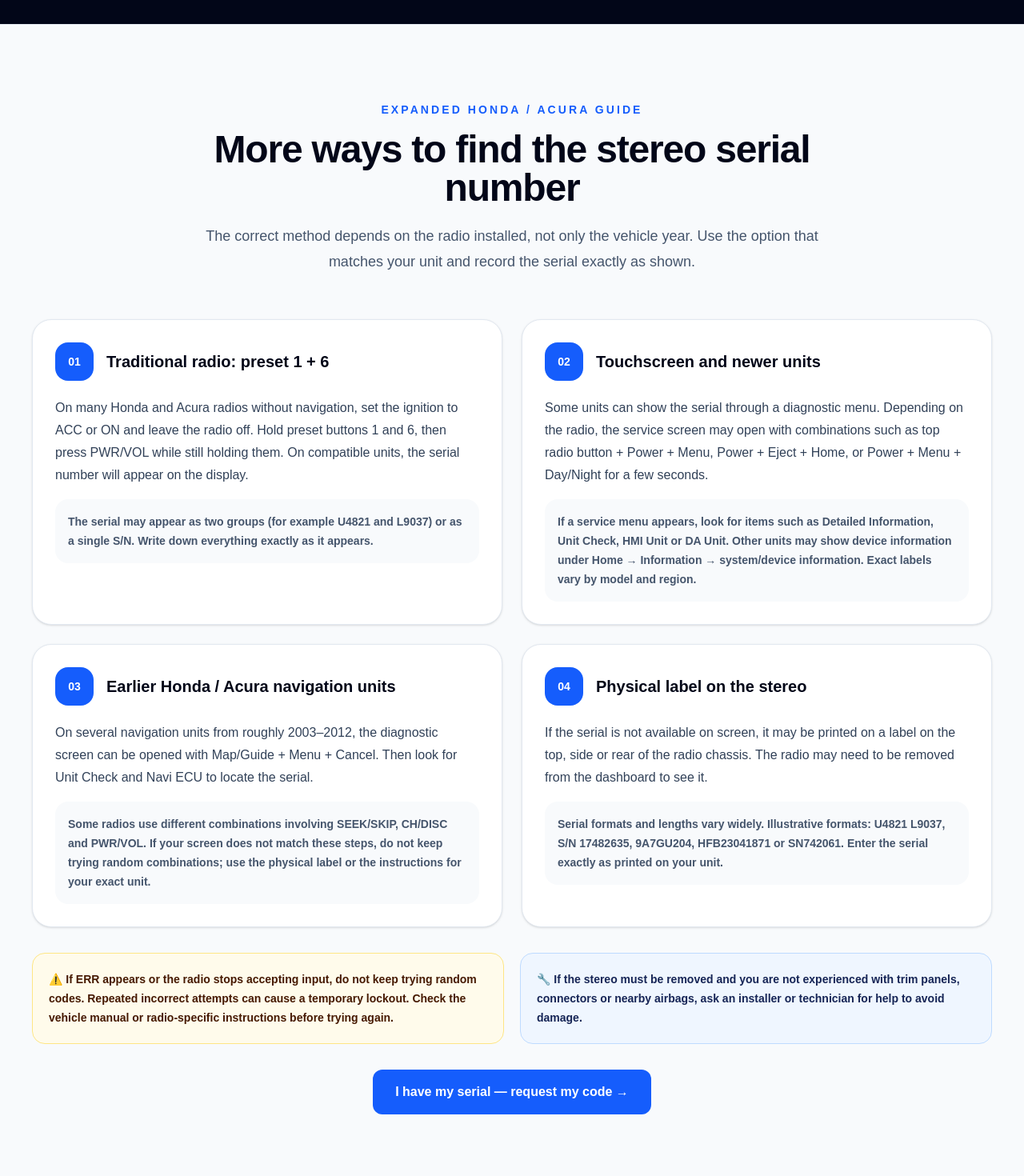
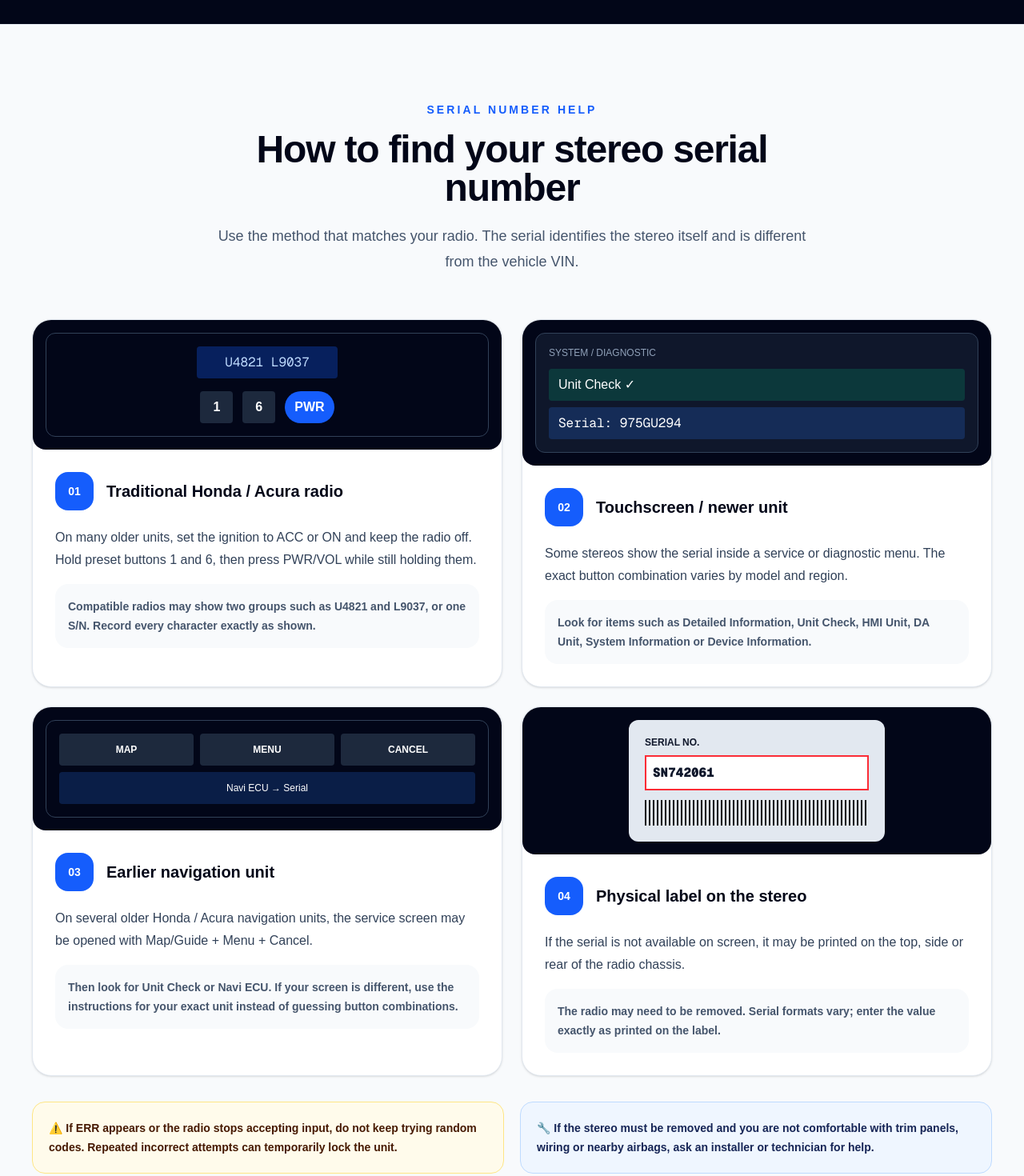
Before and after one commit to victornada2001-hash/Auto-Stereo-Codes---Car-Radio-Code-Service, a Next.js app in the folder app/: page / in a window 1280 px wide. Shown: the part 5840-7310 px from the top of the page at 80% size. Built offline with nearby package versions, Linux system fonts and the light colour scheme.

Commit message:
Expand multilingual serial guide with original visuals

```diff
--- a/app/app/ExpandedSerialGuide.tsx
+++ b/app/app/ExpandedSerialGuide.tsx
@@ -1,111 +1,65 @@
-type Props = { language: "en" | "es" };
+import type { Language } from "./languages";
+
+type Props = { language: Language };
+
+type Guide = { eyebrow:string; title:string; intro:string; warning:string; safety:string; cta:string; cards:{n:string;title:string;text:string;detail:string;visual:"radio"|"touch"|"nav"|"label"}[] };
+
+const guides: Record<Language, Guide> = {
+  en:{eyebrow:"Serial number help",title:"How to find your stereo serial number",intro:"Use the method that matches your radio. The serial identifies the stereo itself and is different from the vehicle VIN.",warning:"If ERR appears or the radio stops accepting input, do not keep trying random codes. Repeated incorrect attempts can temporarily lock the unit.",safety:"If the stereo must be removed and you are not comfortable with trim panels, wiring or nearby airbags, ask an installer or technician for help.",cta:"I found my serial — request my code →",cards:[
+    {n:"01",title:"Traditional Honda / Acura radio",text:"On many older units, set the ignition to ACC or ON and keep the radio off. Hold preset buttons 1 and 6, then press PWR/VOL while still holding them.",detail:"Compatible radios may show two groups such as U4821 and L9037, or one S/N. Record every character exactly as shown.",visual:"radio"},
+    {n:"02",title:"Touchscreen / newer unit",text:"Some stereos show the serial inside a service or diagnostic menu. The exact button combination varies by model and region.",detail:"Look for items such as Detailed Information, Unit Check, HMI Unit, DA Unit, System Information or Device Information.",visual:"touch"},
+    {n:"03",title:"Earlier navigation unit",text:"On several older Honda / Acura navigation units, the service screen may be opened with Map/Guide + Menu + Cancel.",detail:"Then look for Unit Check or Navi ECU. If your screen is different, use the instructions for your exact unit instead of guessing button combinations.",visual:"nav"},
+    {n:"04",title:"Physical label on the stereo",text:"If the serial is not available on screen, it may be printed on the top, side or rear of the radio chassis.",detail:"The radio may need to be removed. Serial formats vary; enter the value exactly as printed on the label.",visual:"label"},
+  ]},
+  es:{eyebrow:"Ayuda con la serie",title:"Cómo encontrar la serie de tu estéreo",intro:"Usa el método que corresponda a tu radio. La serie identifica al estéreo y no es lo mismo que el VIN del vehículo.",warning:"Si aparece ERR o el radio deja de aceptar entradas, no sigas probando códigos al azar. Varios intentos incorrectos pueden bloquear temporalmente la unidad.",safety:"Si es necesario desmontar el estéreo y no tienes experiencia con molduras, cableado o bolsas de aire cercanas, pide ayuda a un instalador o técnico.",cta:"Ya encontré mi serie — solicitar código →",cards:[
+    {n:"01",title:"Radio Honda / Acura tradicional",text:"En muchos equipos antiguos, coloca el encendido en ACC u ON y deja el radio apagado. Mantén presionados 1 y 6 y, sin soltarlos, presiona PWR/VOL.",detail:"En radios compatibles pueden aparecer dos grupos como U4821 y L9037, o un solo S/N. Anota todos los caracteres exactamente como aparecen.",visual:"radio"},
+    {n:"02",title:"Pantalla táctil / unidad más nueva",text:"Algunos estéreos muestran la serie dentro de un menú de servicio o diagnóstico. La combinación exacta de botones cambia según el modelo y la región.",detail:"Busca opciones como Información detallada, Unit Check, HMI Unit, DA Unit, Información del sistema o Información del dispositivo.",visual:"touch"},
+    {n:"03",title:"Navegación de generaciones anteriores",text:"En varias unidades antiguas Honda / Acura, la pantalla de servicio puede abrirse con Map/Guide + Menu + Cancel.",detail:"Después busca Unit Check o Navi ECU. Si tu pantalla es diferente, usa las instrucciones específicas de tu unidad en vez de probar combinaciones al azar.",visual:"nav"},
+    {n:"04",title:"Etiqueta física del estéreo",text:"Si la serie no aparece en pantalla, puede estar impresa en la parte superior, lateral o trasera del chasis del radio.",detail:"Puede ser necesario desmontar el estéreo. Los formatos cambian; introduce la serie exactamente como aparece en la etiqueta.",visual:"label"},
+  ]},
+  pt:{eyebrow:"Ajuda com o número de série",title:"Como encontrar o número de série do seu rádio",intro:"Use o método correspondente ao seu aparelho. O número de série identifica o rádio e é diferente do VIN do veículo.",warning:"Se aparecer ERR ou o rádio parar de aceitar entradas, não continue tentando códigos aleatórios. Várias tentativas incorretas podem bloquear o aparelho temporariamente.",safety:"Se for necessário remover o rádio e você não tiver experiência com acabamentos, fiação ou airbags próximos, procure um instalador ou técnico.",cta:"Encontrei o número de série — solicitar código →",cards:[
+    {n:"01",title:"Rádio Honda / Acura tradicional",text:"Em muitos aparelhos antigos, coloque a ignição em ACC ou ON e mantenha o rádio desligado. Segure 1 e 6 e pressione PWR/VOL sem soltá-los.",detail:"Alguns rádios mostram dois grupos, como U4821 e L9037, ou um único S/N. Anote tudo exatamente como aparece.",visual:"radio"},
+    {n:"02",title:"Tela sensível ao toque / unidade nova",text:"Alguns rádios exibem o número de série em um menu de serviço ou diagnóstico. A combinação exata varia por modelo e região.",detail:"Procure opções como Detailed Information, Unit Check, HMI Unit, DA Unit, System Information ou Device Information.",visual:"touch"},
+    {n:"03",title:"Navegação de gerações anteriores",text:"Em várias unidades Honda / Acura antigas, a tela de serviço pode abrir com Map/Guide + Menu + Cancel.",detail:"Depois procure Unit Check ou Navi ECU. Se a tela for diferente, use as instruções específicas do aparelho.",visual:"nav"},
+    {n:"04",title:"Etiqueta física do rádio",text:"Se o número de série não aparecer na tela, ele pode estar impresso na parte superior, lateral ou traseira do aparelho.",detail:"Pode ser necessário remover o rádio. Digite o número exatamente como está na etiqueta.",visual:"label"},
+  ]},
+  fr:{eyebrow:"Aide pour le numéro de série",title:"Comment trouver le numéro de série de votre autoradio",intro:"Utilisez la méthode correspondant à votre appareil. Le numéro de série identifie l’autoradio et diffère du VIN du véhicule.",warning:"Si ERR apparaît ou si l’autoradio n’accepte plus de saisie, n’essayez pas de codes au hasard. Plusieurs erreurs peuvent provoquer un verrouillage temporaire.",safety:"Si l’autoradio doit être retiré et que vous n’êtes pas à l’aise avec les garnitures, le câblage ou les airbags proches, demandez l’aide d’un technicien.",cta:"J’ai trouvé mon numéro de série — demander mon code →",cards:[
+    {n:"01",title:"Autoradio Honda / Acura traditionnel",text:"Sur de nombreux anciens modèles, mettez le contact sur ACC ou ON et laissez l’autoradio éteint. Maintenez 1 et 6, puis appuyez sur PWR/VOL.",detail:"Les appareils compatibles peuvent afficher deux groupes comme U4821 et L9037, ou un seul S/N. Notez tout exactement.",visual:"radio"},
+    {n:"02",title:"Écran tactile / modèle récent",text:"Certains autoradios affichent le numéro de série dans un menu de service ou de diagnostic. La combinaison exacte varie selon le modèle.",detail:"Cherchez Detailed Information, Unit Check, HMI Unit, DA Unit, System Information ou Device Information.",visual:"touch"},
+    {n:"03",title:"Ancienne unité de navigation",text:"Sur plusieurs anciennes unités Honda / Acura, l’écran de service peut s’ouvrir avec Map/Guide + Menu + Cancel.",detail:"Cherchez ensuite Unit Check ou Navi ECU. Si votre écran est différent, utilisez les instructions propres à votre appareil.",visual:"nav"},
+    {n:"04",title:"Étiquette physique de l’autoradio",text:"Si le numéro n’apparaît pas à l’écran, il peut être imprimé sur le dessus, le côté ou l’arrière du châssis.",detail:"Il peut être nécessaire de retirer l’autoradio. Saisissez le numéro exactement comme il est imprimé.",visual:"label"},
+  ]},
+  de:{eyebrow:"Hilfe zur Seriennummer",title:"So findest du die Seriennummer deines Autoradios",intro:"Nutze die Methode, die zu deinem Radio passt. Die Seriennummer gehört zum Autoradio und ist nicht die Fahrzeug-VIN.",warning:"Wenn ERR erscheint oder das Radio keine Eingaben mehr annimmt, probiere keine zufälligen Codes weiter. Mehrere Fehlversuche können das Gerät vorübergehend sperren.",safety:"Wenn das Radio ausgebaut werden muss und du mit Verkleidungen, Kabeln oder Airbags nicht vertraut bist, lass dir von einem Techniker helfen.",cta:"Seriennummer gefunden — Code anfordern →",cards:[
+    {n:"01",title:"Klassisches Honda / Acura Radio",text:"Bei vielen älteren Geräten Zündung auf ACC oder ON stellen und Radio ausgeschaltet lassen. Tasten 1 und 6 gedrückt halten und PWR/VOL drücken.",detail:"Kompatible Radios zeigen z. B. U4821 und L9037 oder eine einzelne S/N. Alles genau abschreiben.",visual:"radio"},
+    {n:"02",title:"Touchscreen / neueres Gerät",text:"Einige Radios zeigen die Seriennummer in einem Service- oder Diagnosemenü. Die Tastenkombination variiert je nach Modell.",detail:"Suche nach Detailed Information, Unit Check, HMI Unit, DA Unit, System Information oder Device Information.",visual:"touch"},
+    {n:"03",title:"Ältere Navigationseinheit",text:"Bei mehreren älteren Honda / Acura Geräten lässt sich das Servicemenü mit Map/Guide + Menu + Cancel öffnen.",detail:"Danach Unit Check oder Navi ECU wählen. Bei einer anderen Anzeige die Anleitung des konkreten Geräts verwenden.",visual:"nav"},
+    {n:"04",title:"Aufkleber am Autoradio",text:"Wenn die Seriennummer nicht im Display erscheint, kann sie oben, seitlich oder hinten am Gehäuse stehen.",detail:"Möglicherweise muss das Radio ausgebaut werden. Die Seriennummer exakt wie auf dem Aufkleber eingeben.",visual:"label"},
+  ]},
+  it:{eyebrow:"Aiuto numero di serie",title:"Come trovare il numero di serie dell’autoradio",intro:"Usa il metodo adatto al tuo apparecchio. Il numero di serie identifica l’autoradio ed è diverso dal VIN del veicolo.",warning:"Se compare ERR o l’autoradio smette di accettare input, non continuare con codici casuali. Troppi tentativi errati possono bloccare temporaneamente l’unità.",safety:"Se è necessario rimuovere l’autoradio e non hai esperienza con pannelli, cablaggi o airbag vicini, chiedi aiuto a un tecnico.",cta:"Ho trovato il numero di serie — richiedi il codice →",cards:[
+    {n:"01",title:"Autoradio Honda / Acura tradizionale",text:"Su molti modelli più vecchi, imposta l’accensione su ACC o ON e lascia la radio spenta. Tieni premuti 1 e 6, poi premi PWR/VOL.",detail:"Le unità compatibili possono mostrare due gruppi come U4821 e L9037 oppure un solo S/N. Copia tutto esattamente.",visual:"radio"},
+    {n:"02",title:"Touchscreen / unità più recente",text:"Alcune autoradio mostrano il numero di serie in un menu di servizio o diagnostica. La combinazione esatta varia in base al modello.",detail:"Cerca Detailed Information, Unit Check, HMI Unit, DA Unit, System Information o Device Information.",visual:"touch"},
+    {n:"03",title:"Unità di navigazione precedente",text:"Su varie vecchie unità Honda / Acura, la schermata di servizio può aprirsi con Map/Guide + Menu + Cancel.",detail:"Poi cerca Unit Check o Navi ECU. Se lo schermo è diverso, usa le istruzioni specifiche della tua unità.",visual:"nav"},
+    {n:"04",title:"Etichetta fisica dell’autoradio",text:"Se il numero non compare sullo schermo, può essere stampato sopra, di lato o sul retro del telaio.",detail:"Potrebbe essere necessario rimuovere la radio. Inserisci il numero esattamente come stampato.",visual:"label"},
+  ]},
+};
+
+function Visual({kind}:{kind:"radio"|"touch"|"nav"|"label"}) {
+  if(kind==="radio") return <div className="rounded-2xl bg-slate-950 p-4 text-white"><div className="rounded-xl border border-slate-700 p-4"><div className="mx-auto w-44 rounded bg-blue-600/30 px-3 py-2 text-center font-mono text-blue-200">U4821 L9037</div><div className="mt-4 flex justify-center gap-3"><b className="rounded bg-slate-800 px-4 py-2">1</b><b className="rounded bg-slate-800 px-4 py-2">6</b><b className="rounded-full bg-blue-600 px-3 py-2">PWR</b></div></div></div>;
+  if(kind==="touch") return <div className="rounded-2xl bg-slate-950 p-4 text-white"><div className="rounded-xl border border-slate-700 bg-slate-900 p-4"><div className="text-xs text-slate-400">SYSTEM / DIAGNOSTIC</div><div className="mt-3 space-y-2"><div className="rounded bg-emerald-500/20 px-3 py-2">Unit Check ✓</div><div className="rounded bg-blue-500/20 px-3 py-2 font-mono">Serial: 975GU294</div></div></div></div>;
+  if(kind==="nav") return <div className="rounded-2xl bg-slate-950 p-4 text-white"><div className="grid grid-cols-3 gap-2 rounded-xl border border-slate-700 p-4 text-center text-xs"><b className="rounded bg-slate-800 p-3">MAP</b><b className="rounded bg-slate-800 p-3">MENU</b><b className="rounded bg-slate-800 p-3">CANCEL</b><div className="col-span-3 rounded bg-blue-500/20 p-3">Navi ECU → Serial</div></div></div>;
+  return <div className="rounded-2xl bg-slate-950 p-4"><div className="mx-auto max-w-xs rounded-xl bg-slate-200 p-5 text-slate-900"><div className="text-xs font-bold">SERIAL NO.</div><div className="mt-2 border-2 border-red-500 bg-white p-2 font-mono font-black">SN742061</div><div className="mt-3 h-8 bg-[repeating-linear-gradient(90deg,#111_0,#111_2px,transparent_2px,transparent_5px)]" /></div></div>;
+}
 
 export default function ExpandedSerialGuide({ language }: Props) {
-  const es = language === "es";
-
-  const cards = es
-    ? [
-        {
-          n: "01",
-          title: "Radio tradicional: botones 1 + 6",
-          text: "En muchos radios Honda y Acura sin navegación, coloca el encendido en ACC u ON y deja el radio apagado. Mantén presionados los botones 1 y 6 y, sin soltarlos, presiona PWR/VOL para encender el equipo. En unidades compatibles, la pantalla mostrará la serie.",
-          detail: "La serie puede aparecer en dos grupos (por ejemplo, U4821 y L9037) o como un solo S/N. Anota exactamente todo lo que aparezca en pantalla.",
-        },
-        {
-          n: "02",
-          title: "Pantalla táctil y unidades más nuevas",
-          text: "Algunas unidades permiten consultar la serie desde un menú de diagnóstico. Dependiendo del equipo, se puede abrir manteniendo una combinación como botón superior + encendido + Menú, Encendido + Expulsar + Inicio, o Encendido + Menú + Día/Noche durante unos segundos.",
-          detail: "Si aparece el menú de servicio, busca opciones como Información detallada, Unit Check, HMI Unit o DA Unit. En otros equipos la serie puede estar en Inicio → Información → información del sistema o del dispositivo. Los nombres exactos cambian según modelo y región.",
-        },
-        {
-          n: "03",
-          title: "Navegación Honda / Acura de generaciones anteriores",
-          text: "En varias unidades de navegación de aproximadamente 2003 a 2012, el menú de diagnóstico puede abrirse con Map/Guide + Menu + Cancel. Después, busca Unit Check y Navi ECU para localizar la serie.",
-          detail: "Algunos radios usan combinaciones distintas con SEEK/SKIP, CH/DISC y PWR/VOL. Si tu pantalla no coincide con estas instrucciones, no fuerces botones al azar: usa la etiqueta física o la guía específica de tu unidad.",
-        },
-        {
-          n: "04",
-          title: "Etiqueta física en el estéreo",
-          text: "Si la serie no aparece en pantalla, puede estar impresa en una etiqueta en la parte superior, lateral o trasera del chasis. Para verla puede ser necesario extraer el radio del tablero.",
-          detail: "Las series varían mucho de formato y longitud. Ejemplos ilustrativos: U4821 L9037, S/N 17482635, 9A7GU204, HFB23041871 o SN742061. Introduce la serie exactamente como aparece en tu unidad.",
-        },
-      ]
-    : [
-        {
-          n: "01",
-          title: "Traditional radio: preset 1 + 6",
-          text: "On many Honda and Acura radios without navigation, set the ignition to ACC or ON and leave the radio off. Hold preset buttons 1 and 6, then press PWR/VOL while still holding them. On compatible units, the serial number will appear on the display.",
-          detail: "The serial may appear as two groups (for example U4821 and L9037) or as a single S/N. Write down everything exactly as it appears.",
-        },
-        {
-          n: "02",
-          title: "Touchscreen and newer units",
-          text: "Some units can show the serial through a diagnostic menu. Depending on the radio, the service screen may open with combinations such as top radio button + Power + Menu, Power + Eject + Home, or Power + Menu + Day/Night for a few seconds.",
-          detail: "If a service menu appears, look for items such as Detailed Information, Unit Check, HMI Unit or DA Unit. Other units may show device information under Home → Information → system/device information. Exact labels vary by model and region.",
-        },
-        {
-          n: "03",
-          title: "Earlier Honda / Acura navigation units",
-          text: "On several navigation units from roughly 2003–2012, the diagnostic screen can be opened with Map/Guide + Menu + Cancel. Then look for Unit Check and Navi ECU to locate the serial.",
-          detail: "Some radios use different combinations involving SEEK/SKIP, CH/DISC and PWR/VOL. If your screen does not match these steps, do not keep trying random combinations; use the physical label or the instructions for your exact unit.",
-        },
-        {
-          n: "04",
-          title: "Physical label on the stereo",
-          text: "If the serial is not available on screen, it may be printed on a label on the top, side or rear of the radio chassis. The radio may need to be removed from the dashboard to see it.",
-          detail: "Serial formats and lengths vary widely. Illustrative formats: U4821 L9037, S/N 17482635, 9A7GU204, HFB23041871 or SN742061. Enter the serial exactly as printed on your unit.",
-        },
-      ];
-
-  return (
-    <section className="border-y border-slate-200 bg-slate-50 py-24">
-      <div className="mx-auto max-w-7xl px-6 lg:px-10">
-        <div className="mx-auto max-w-3xl text-center">
-          <div className="text-sm font-black uppercase tracking-[0.22em] text-blue-600">
-            {es ? "Guía ampliada Honda / Acura" : "Expanded Honda / Acura guide"}
-          </div>
-          <h2 className="mt-4 text-4xl font-black tracking-tight text-slate-950 md:text-5xl">
-            {es ? "Más formas de encontrar el número de serie" : "More ways to find the stereo serial number"}
-          </h2>
-          <p className="mt-5 text-lg leading-8 text-slate-600">
-            {es
-              ? "El método correcto depende del radio instalado, no solamente del año del vehículo. Usa la opción que coincida con tu equipo y anota la serie exactamente como aparece."
-              : "The correct method depends on the radio installed, not only the vehicle year. Use the option that matches your unit and record the serial exactly as shown."}
-          </p>
-        </div>
-
-        <div className="mt-14 grid gap-6 md:grid-cols-2">
-          {cards.map((card) => (
-            <article key={card.n} className="rounded-3xl border border-slate-200 bg-white p-7 shadow-sm">
-              <div className="flex items-center gap-4">
-                <div className="flex h-12 w-12 shrink-0 items-center justify-center rounded-2xl bg-blue-600 text-sm font-black text-white">{card.n}</div>
-                <h3 className="text-xl font-black text-slate-950">{card.title}</h3>
-              </div>
-              <p className="mt-5 leading-7 text-slate-700">{card.text}</p>
-              <p className="mt-4 rounded-2xl bg-slate-50 p-4 text-sm font-semibold leading-6 text-slate-600">{card.detail}</p>
-            </article>
-          ))}
-        </div>
-
-        <div className="mt-8 grid gap-5 lg:grid-cols-2">
-          <div className="rounded-2xl border border-amber-200 bg-amber-50 p-5 text-sm font-semibold leading-6 text-amber-950">
-            ⚠️ {es
-              ? "Si aparece ERR o el radio deja de aceptar entradas, no sigas probando códigos al azar. Los intentos incorrectos pueden provocar un bloqueo temporal. Consulta el manual del vehículo o las instrucciones específicas del radio antes de volver a intentarlo."
-              : "If ERR appears or the radio stops accepting input, do not keep trying random codes. Repeated incorrect attempts can cause a temporary lockout. Check the vehicle manual or radio-specific instructions before trying again."}
-          </div>
-          <div className="rounded-2xl border border-blue-200 bg-blue-50 p-5 text-sm font-semibold leading-6 text-blue-950">
-            🔧 {es
-              ? "Si necesitas desmontar el estéreo y no tienes experiencia con molduras, conectores o bolsas de aire cercanas, pide ayuda a un instalador o técnico para evitar daños."
-              : "If the stereo must be removed and you are not experienced with trim panels, connectors or nearby airbags, ask an installer or technician for help to avoid damage."}
-          </div>
-        </div>
-
-        <div className="mt-8 text-center">
-          <a href="#request-form" className="inline-flex rounded-xl bg-blue-600 px-7 py-4 font-bold text-white transition hover:bg-blue-500">
-            {es ? "Ya tengo mi serie — solicitar código →" : "I have my serial — request my code →"}
-          </a>
-        </div>
+  const g = guides[language];
+  return <section id="serial-help" className="scroll-mt-24 border-y border-slate-200 bg-slate-50 py-24">
+    <div className="mx-auto max-w-7xl px-6 lg:px-10">
+      <div className="mx-auto max-w-3xl text-center"><div className="text-sm font-black uppercase tracking-[0.22em] text-blue-600">{g.eyebrow}</div><h2 className="mt-4 text-4xl font-black tracking-tight text-slate-950 md:text-5xl">{g.title}</h2><p className="mt-5 text-lg leading-8 text-slate-600">{g.intro}</p></div>
+      <div className="mt-14 grid gap-6 md:grid-cols-2">
+        {g.cards.map(card=><article key={card.n} className="overflow-hidden rounded-3xl border border-slate-200 bg-white shadow-sm"><Visual kind={card.visual}/><div className="p-7"><div className="flex items-center gap-4"><div className="flex h-12 w-12 shrink-0 items-center justify-center rounded-2xl bg-blue-600 text-sm font-black text-white">{card.n}</div><h3 className="text-xl font-black text-slate-950">{card.title}</h3></div><p className="mt-5 leading-7 text-slate-700">{card.text}</p><p className="mt-4 rounded-2xl bg-slate-50 p-4 text-sm font-semibold leading-6 text-slate-600">{card.detail}</p></div></article>)}
       </div>
-    </section>
-  );
+      <div className="mt-8 grid gap-5 lg:grid-cols-2"><div className="rounded-2xl border border-amber-200 bg-amber-50 p-5 text-sm font-semibold leading-6 text-amber-950">⚠️ {g.warning}</div><div className="rounded-2xl border border-blue-200 bg-blue-50 p-5 text-sm font-semibold leading-6 text-blue-950">🔧 {g.safety}</div></div>
+      <div className="mt-8 text-center"><a href="#request-form" className="inline-flex rounded-xl bg-blue-600 px-7 py-4 font-bold text-white transition hover:bg-blue-500">{g.cta}</a></div>
+    </div>
+  </section>;
 }
```
